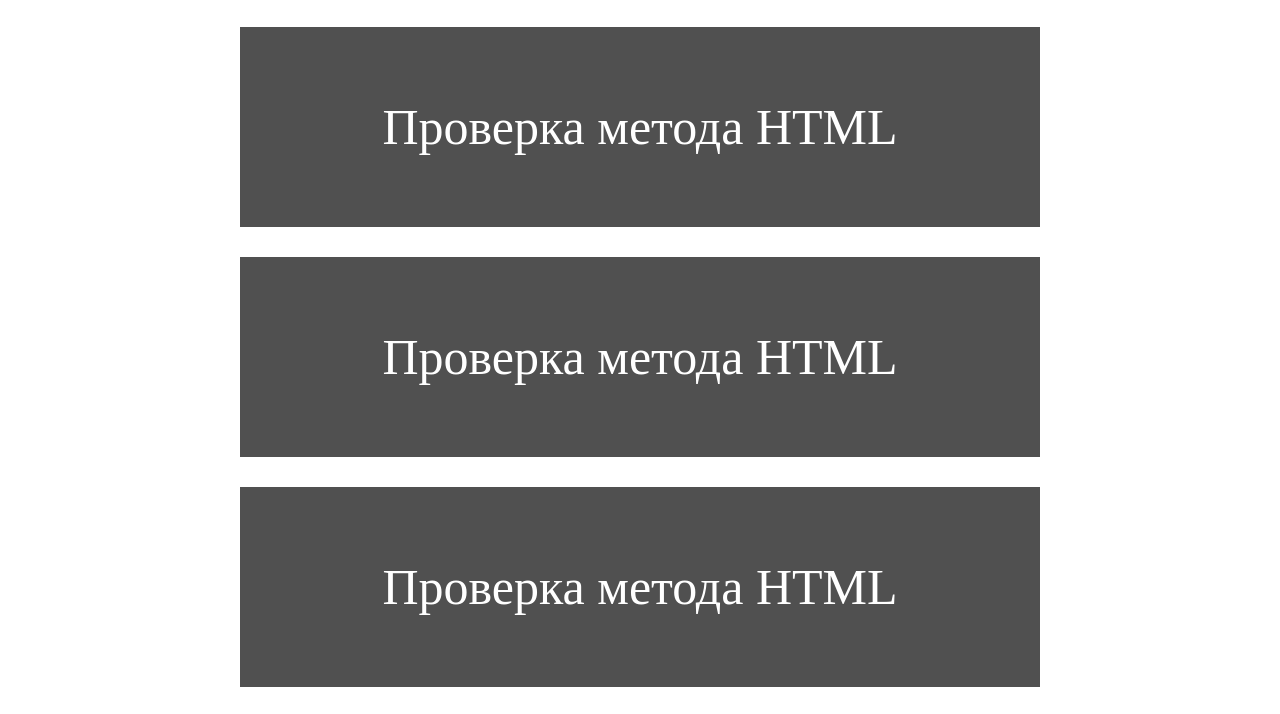
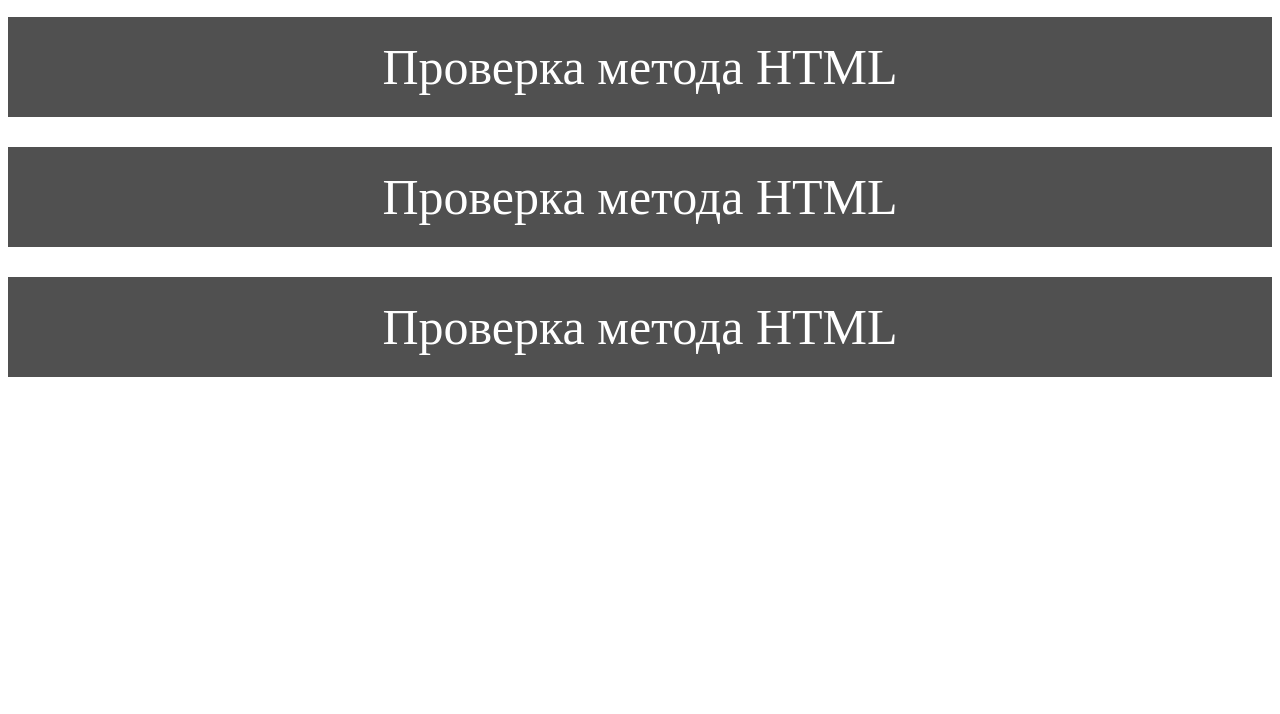
Before and after one commit to muslimax/homework1-jQ-, a plain HTML site: page index.html in a window 1280 px wide. Shown: the part 901-1615 px from the top of the page. After the commit the page ends 1308 px from the top, so only its background shows below. Drawn offline with Linux system fonts and the light colour scheme.

Commit message:
add width,height

```diff
--- a/index.html
+++ b/index.html
@@ -7,7 +7,7 @@
     <title>Document</title>
     <link rel="stylesheet" href="style/style.css">
 </head>
-<div class="section first"></div>
+<div class="section"></div>
 <div></div>
 <div></div>
 <div class="section"></div>
--- a/js/myJQuery.js
+++ b/js/myJQuery.js
@@ -84,7 +84,7 @@ function jQ(params) {
             } else if (typeof newWidth === "string") {
                 this.element[i].style.width = newWidth
             } else  {
-                this.element[i].style.width = this.element[0].clientWidth + "px"
+                return this.element[0].clientWidth + "px"
             }
         }
         return this
@@ -96,7 +96,7 @@ function jQ(params) {
             } else if (typeof newHeight === "string") {
                 this.element[i].style.height = newHeight
             } else {
-                this.element[i].style.height = this.element[0].clientHeight + "px"
+               return this.element[0].clientHeight + "px"
             }
         }
         return this
```
